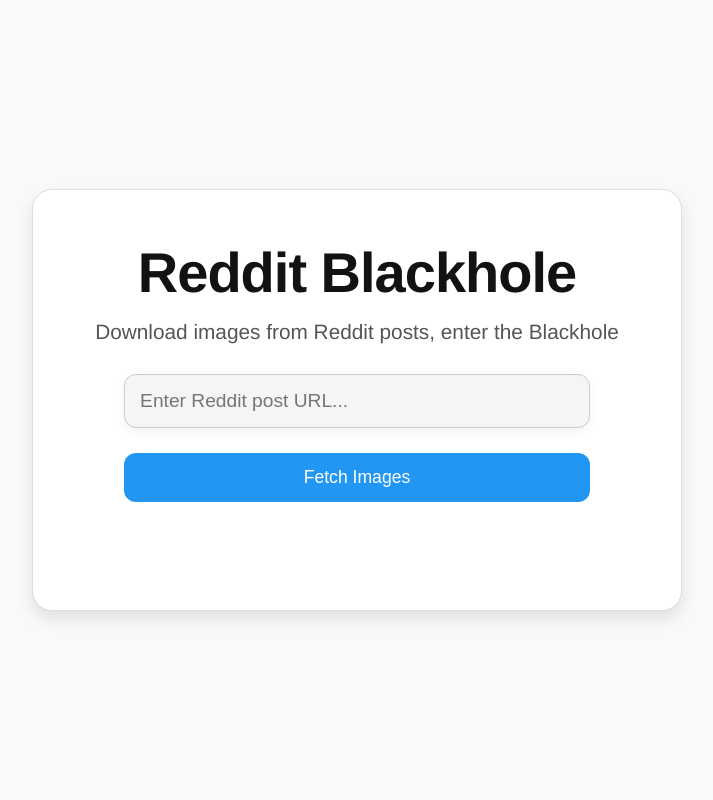
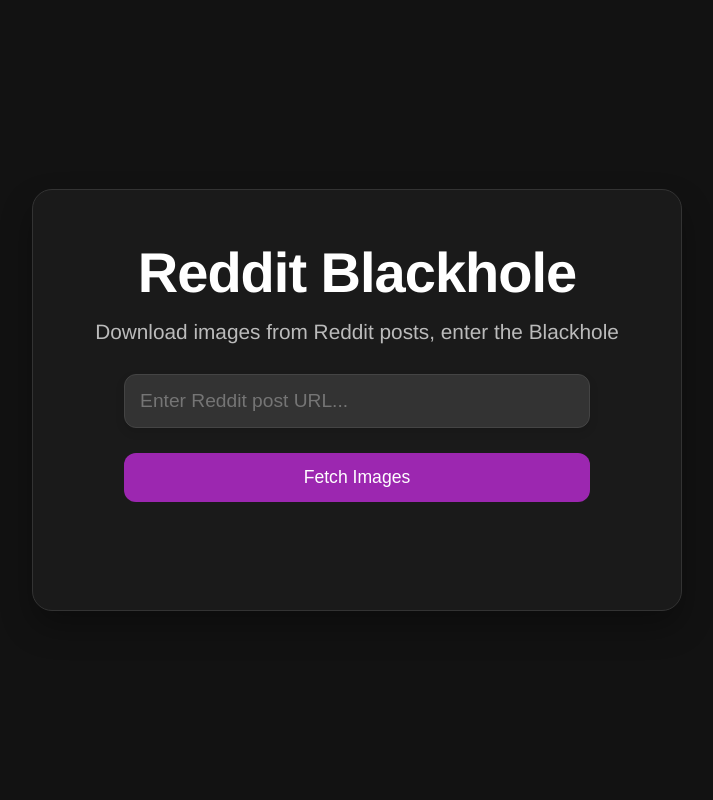
Before and after one commit to rfernandes2/blackhole-app, a Flask app: page / in a window 1280 px wide. Shown: the whole page, without its empty margins (283-996 px from the left). Run offline with Flask 3, Linux system fonts and the light colour scheme; parts of the project's set-up code (start-up, migrations or seed data) failed here and were passed over.

Commit message:
Update to dark mode

```diff
--- a/static/index.css
+++ b/static/index.css
@@ -8,8 +8,8 @@
 /* Body Styling */
 body {
     font-family: 'Helvetica Neue', Arial, sans-serif;
-    background-color: #f9f9f9;
-    color: #121212;
+    background-color: #121212; /* Deep black background for Blackhole theme */
+    color: #e0e0e0; /* Light gray text for contrast */
     display: flex;
     justify-content: center;
     align-items: center;
@@ -22,13 +22,13 @@
 .container {
     max-width: 650px;
     width: 100%;
-    background-color: #ffffff;
-    border-radius: 20px;
-    box-shadow: 0 8px 16px rgba(0, 0, 0, 0.1);
+    background-color: #1a1a1a; /* Dark container */
+    border-radius: 20px; /* Soft rounded corners */
+    box-shadow: 0 16px 32px rgba(0, 0, 0, 0.3); /* Stronger shadow for depth */
     padding: 50px;
     text-align: center;
     overflow: hidden;
-    border: 1px solid #ddd;
+    border: 1px solid #333; /* Dark border for contrast */
 }
 
 /* Header */
@@ -37,16 +37,16 @@
 }
 
 header h1 {
-    font-size: 3.5rem;
-    color: #121212;
-    font-weight: 700;
-    letter-spacing: -1px;
+    font-size: 3.5rem; /* Larger header for emphasis */
+    color: #fff; /* White color for contrast */
+    font-weight: 700; /* Bold text for prominence */
+    letter-spacing: -1px; /* Tighter letter spacing for sleekness */
     margin-bottom: 15px;
 }
 
 header .tagline {
     font-size: 1.3rem;
-    color: #555;
+    color: #bbb; /* Lighter gray for subtitle */
     font-weight: 300;
     margin-bottom: 30px;
 }
@@ -63,23 +63,23 @@
     width: 85%;
     padding: 15px;
     font-size: 1.2rem;
-    border: 1px solid #ccc;
+    border: 1px solid #444;
     border-radius: 12px;
-    background-color: #f5f5f5;
-    color: #121212;
-    box-shadow: 0 4px 10px rgba(0, 0, 0, 0.05);
+    background-color: #333;
+    color: #e0e0e0;
+    box-shadow: 0 4px 10px rgba(0, 0, 0, 0.1);
     transition: border-color 0.3s, box-shadow 0.3s;
 }
 
 .form-input:focus {
-    border-color: #2196f3;
-    box-shadow: 0 0 8px rgba(33, 150, 243, 0.2);
+    border-color: #9c27b0; /* Purple focus color */
+    box-shadow: 0 0 8px rgba(156, 39, 176, 0.2); /* Purple glow */
 }
 
 .form-button {
     width: 85%;
     padding: 14px;
-    background-color: #2196f3;
+    background-color: #9c27b0; /* Purple color */
     color: #fff;
     border: none;
     border-radius: 12px;
@@ -89,15 +89,15 @@
 }
 
 .form-button:hover {
-    background-color: #1976d2;
-    transform: translateY(-2px);
+    background-color: #7b1fa2; /* Darker purple on hover */
+    transform: translateY(-2px); /* Subtle hover lift */
 }
 
 /* Loader */
 .loader {
     font-size: 1.5rem;
     font-weight: 600;
-    color: #2196f3;
+    color: #9c27b0; /* Purple loader text */
     margin-top: 20px;
     animation: fadeInOut 1.5s infinite ease-in-out;
 }
@@ -122,20 +122,21 @@
     max-width: 240px;
     height: auto;
     border-radius: 15px;
-    box-shadow: 0 4px 8px rgba(0, 0, 0, 0.1);
+    box-shadow: 0 8px 16px rgba(0, 0, 0, 0.2);
     transition: transform 0.3s ease, box-shadow 0.3s ease, filter 0.3s ease;
 }
 
 .results img:hover {
     transform: scale(1.05);
-    box-shadow: 0 8px 16px rgba(0, 0, 0, 0.15);
-    filter: brightness(0.95);
+    box-shadow: 0 12px 24px rgba(0, 0, 0, 0.25);
+    filter: brightness(1.1);
 }
 
+/* Download Button Styling */
 #downloadBtn {
     width: 85%;
     padding: 14px;
-    background-color: #2196f3;
+    background-color: #9c27b0; /* Purple color */
     color: #fff;
     border: none;
     border-radius: 12px;
@@ -146,13 +147,13 @@
 }
 
 #downloadBtn:hover {
-    background-color: #1976d2;
+    background-color: #7b1fa2; /* Darker purple on hover */
     transform: translateY(-2px);
 }
 
 /* Footer */
 footer {
     font-size: 1.1rem;
-    color: #555;
+    color: #bbb;
     margin-top: 40px;
 }
```
